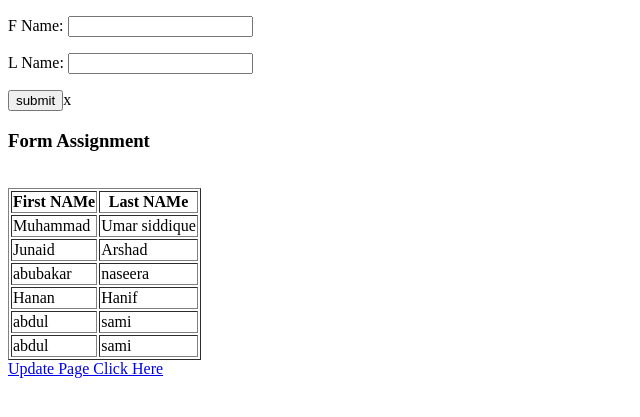
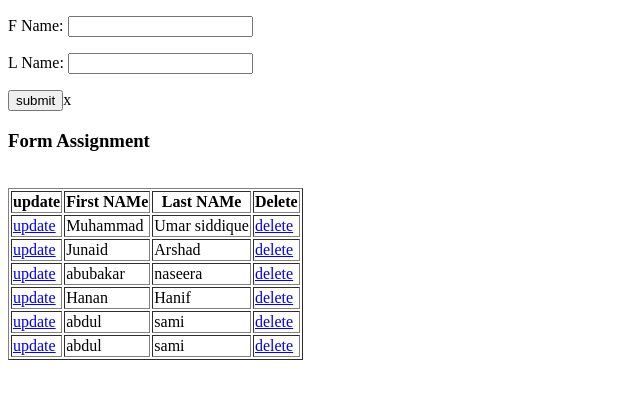
Before and after one commit to Muhammadumar20104/Complete-CRUD-Again, a Django app: page /Create/Create in a window 1280 px wide. Shown: the top 417 px of the page, without its empty margins (0-640 px from the left). Run offline with Django 4.2, Linux system fonts and the light colour scheme; data comes from the database, SQL or seed files in the repository; both versions use the stored data as it was after the commit.

Commit message:
IMP CRUD

```diff
--- a/CRUD/pratice/templates/Form.html
+++ b/CRUD/pratice/templates/Form.html
@@ -14,14 +14,18 @@
      <br>
     <table border="1">
         <tr>
+            <th>update</th>
             <th>First NAMe</th>
             <th>Last NAMe</th>
+            <th>Delete</th>
 
         </tr>
         {% for i in data%}
         <tr>
+            <td> <a href="update/{{i.id}}">update</a>
             <td> {{i.F_Name}}</td>
             <td> {{i.L_Name}}</td>
+            <td> <a href="delete/{{i.id}}">delete</a>
 
         </tr>
         {%endfor%}
@@ -31,6 +35,6 @@
     {{Form}}
     <input type="submit" value="submit">
     </form> -->
-    <a href="{% url 'update' data='1' %}">Update Page Click Here</a>
+
 </body>
 </html>
```
Also changed, not shown: CRUD/db.sqlite3.
